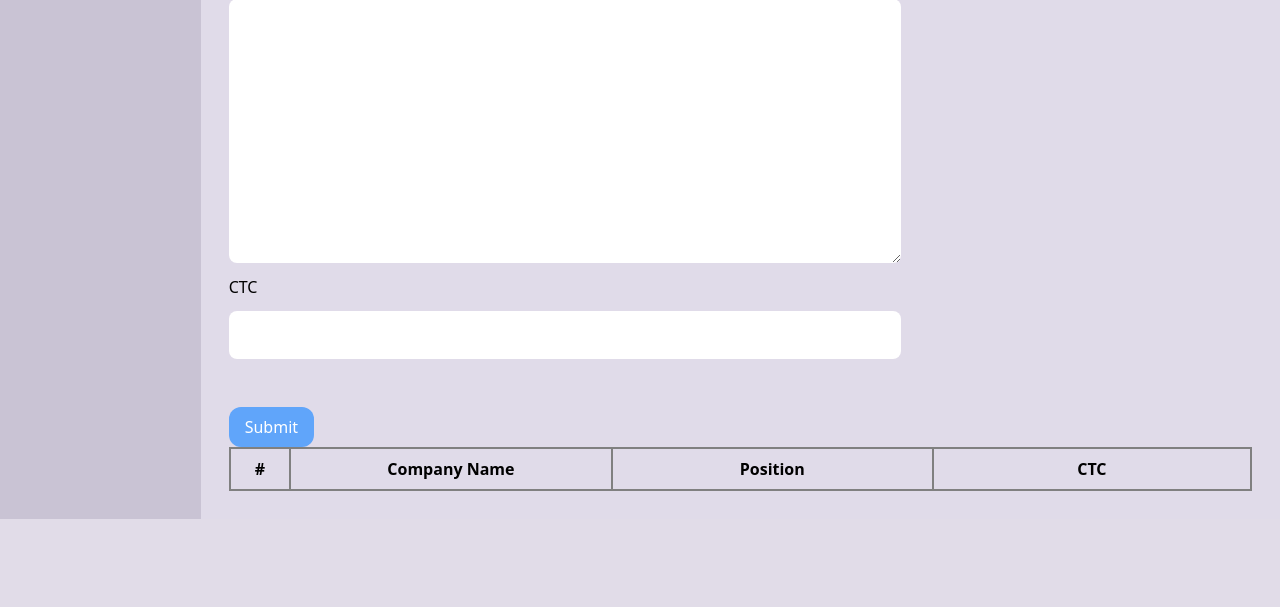
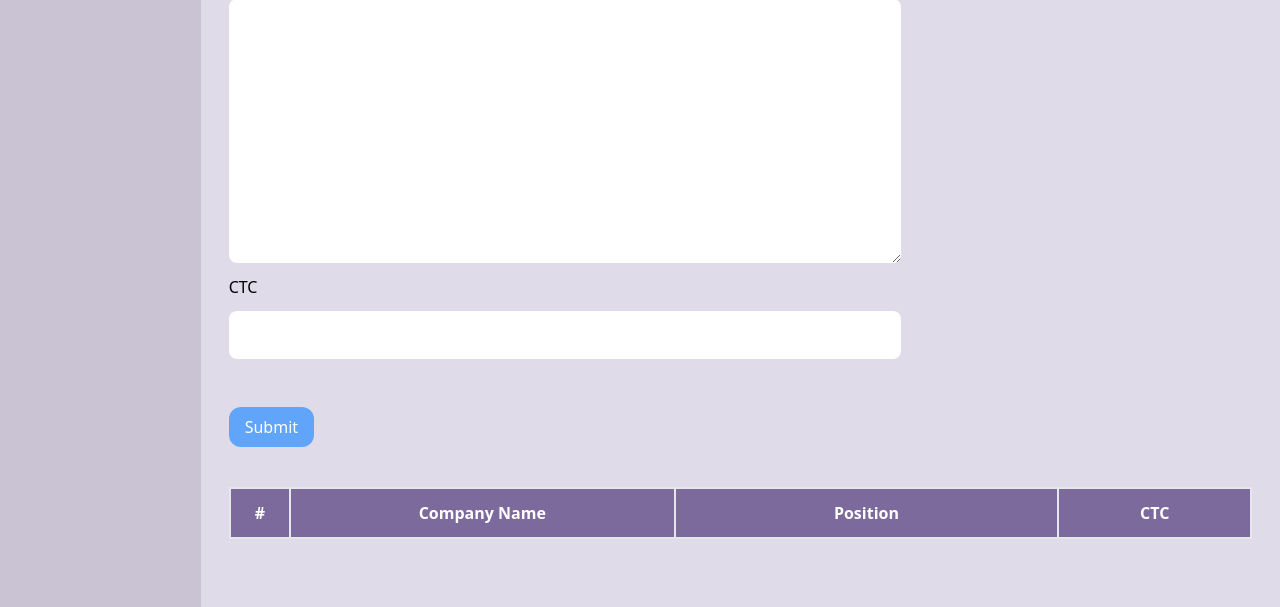
Before and after one commit to Mayank-Jain-1/LinkedOut, a PHP site: page /admin.php in a window 1280 px wide. Shown: the part 405-1012 px from the top of the page. Before the commit the page ends 924 px from the top, so only its background shows below. Run offline with PHP 8.4, Linux system fonts and the light colour scheme; the visitor is signed in with stand-in values (Sample User, id 1); data that the repository does not hold is empty.

Commit message:
Added and completed table

```diff
--- a/src/admin.php
+++ b/src/admin.php
@@ -117,14 +117,14 @@ if (isset($_POST['postJob']))
       </form>
     </ul>
   </nav>
-  <div class="flex flex-col sm:flex-row">
-    <ul class="sm:min-h-screen h-max sm:h-auto bg-secondary w-full sm:w-60 flex flex-col">
-      <a class="py-3 px-5 border-y inline-block sm:block text-white bg-primary">Jobs</a>
-      <a class="py-3 px-5 border-y inline-block sm:block cursor-pointer">Candidates Applied</a>
-      <a class="py-3 px-5 border-y inline-block sm:block cursor-pointer">Contact</a>
-      <a class="py-3 px-5 border-y inline-block sm:block cursor-pointer">About</a>
+  <div class="flex flex-col md:flex-row">
+    <ul class="md:min-h-screen h-max md:h-auto bg-secondary w-full md:w-60 flex flex-col">
+      <a class="py-3 px-5 border-y inline-block md:block text-white bg-primary">Jobs</a>
+      <a class="py-3 px-5 border-y inline-block md:block cursor-pointer">Candidates Applied</a>
+      <a class="py-3 px-5 border-y inline-block md:block cursor-pointer">Contact</a>
+      <a class="py-3 px-5 border-y inline-block md:block cursor-pointer">About</a>
     </ul>
-    <div class="p-5 sm:p-7 w-full">
+    <div class="p-5 md:p-7 w-full">
       <button onclick="togglePostJob()" class="bg-blue-400 text-white py-2 px-4 rounded-xl">
         Post Job
       </button>
@@ -144,25 +144,25 @@ if (isset($_POST['postJob']))
           <input type="submit" id='postJob' name='postJob' class="bg-blue-400 text-white py-2 px-4 rounded-xl self-start my-12" />
         </form>
 
-        <table class="w-full">
+        <table class="w-full my-10 border-2 border-neutral-400 ">
           <tr>
-            <th class="px-6">#</th>
-            <th class="w-1/3">Company Name</th>
-            <th class="w-1/3">Position</th>
-            <th class="w-1/3">CTC</th>
+            <th class=" px-6 bg-primary text-white border-2 py-3">#</th>
+            <th class=" w-2/5 bg-primary text-white border-2 p-3">Company Name</th>
+            <th class=" w-2/5 bg-primary text-white border-2 p-3">Position</th>
+            <th class=" w-1/5 bg-primary text-white border-2 p-3">CTC</th>
           </tr>
           <?php
-            while($row = mysqli_fetch_array($jobs)){
+          while ($row = mysqli_fetch_array($jobs)) {
             $companyName = $row['Company Name'];
             $position = $row['Position'];
             $ctc = $row['CTC'];
-            echo "<tr>
-              <td></td>
-              <td>$companyName</td=>
-              <td>$position</td>
-              <td>$ctc</td>
+            echo "<tr class='border-b-2 border-neutral-400'>
+              <td class='p-3'></td>
+              <td class='p-3'>$companyName</td=>
+              <td class='p-3'>$position</td>
+              <td class='p-3'>$ctc</td>
             </tr>";
-            }
+          }
           ?>
         </table>
       </div>
--- a/src/login.php
+++ b/src/login.php
@@ -36,7 +36,7 @@ function login()
   } catch (Exception $err) {
     $message = "<p class='text-red-600'>There is some error, check the fields or try again later</p>";
   } finally {
-    $conn->close();
+    if(isset($conn)) $conn->close();
   }
 }
 if (isset($_POST['submit'])) {
--- a/src/output.css
+++ b/src/output.css
@@ -541,6 +541,11 @@ video {
   float: right;
 }
 
+.my-10 {
+  margin-top: 2.5rem;
+  margin-bottom: 2.5rem;
+}
+
 .my-12 {
   margin-top: 3rem;
   margin-bottom: 3rem;
@@ -617,6 +622,14 @@ video {
 
 .w-screen {
   width: 100vw;
+}
+
+.w-2\/5 {
+  width: 40%;
+}
+
+.w-1\/5 {
+  width: 20%;
 }
 
 .max-w-2xl {
@@ -707,9 +720,40 @@ video {
   border-bottom-width: 1px;
 }
 
+.border-b-2 {
+  border-bottom-width: 2px;
+}
+
+.border-r {
+  border-right-width: 1px;
+}
+
+.border-r-2 {
+  border-right-width: 2px;
+}
+
+.border-b-4 {
+  border-bottom-width: 4px;
+}
+
+.border-neutral-400 {
+  --tw-border-opacity: 1;
+  border-color: rgb(163 163 163 / var(--tw-border-opacity));
+}
+
 .border-primary {
   --tw-border-opacity: 1;
   border-color: rgb(125 106 156 / var(--tw-border-opacity));
+}
+
+.border-neutral-500 {
+  --tw-border-opacity: 1;
+  border-color: rgb(115 115 115 / var(--tw-border-opacity));
+}
+
+.border-neutral-300 {
+  --tw-border-opacity: 1;
+  border-color: rgb(212 212 212 / var(--tw-border-opacity));
 }
 
 .bg-blue-400 {
@@ -784,6 +828,11 @@ video {
   padding-bottom: 0.75rem;
 }
 
+.px-3 {
+  padding-left: 0.75rem;
+  padding-right: 0.75rem;
+}
+
 .text-2xl {
   font-size: 1.5rem;
   line-height: 2rem;
@@ -855,15 +904,15 @@ body
   /* Set the Serial counter to 0 */
 }
 
-table, td {
-  border:1px solid black;
-  padding: 0.5rem 0.75rem;
-}
+/*
+td {
+  border-bottom:2px solid silver;
+} */
 
-th{
+/* th{
   border: 2px solid grey;
   padding: 0.5rem 0.75rem;
-}
+} */
 
 tr td:first-child:before
 {
@@ -900,6 +949,30 @@ tr td:first-child:before
 }
 
 @media (min-width: 768px) {
+  .md\:block {
+    display: block;
+  }
+
+  .md\:h-auto {
+    height: auto;
+  }
+
+  .md\:min-h-screen {
+    min-height: 100vh;
+  }
+
+  .md\:w-60 {
+    width: 15rem;
+  }
+
+  .md\:flex-row {
+    flex-direction: row;
+  }
+
+  .md\:p-7 {
+    padding: 1.75rem;
+  }
+
   .md\:px-10 {
     padding-left: 2.5rem;
     padding-right: 2.5rem;
```
Also changed, not shown: src/input.css (+7 -6 lines).
